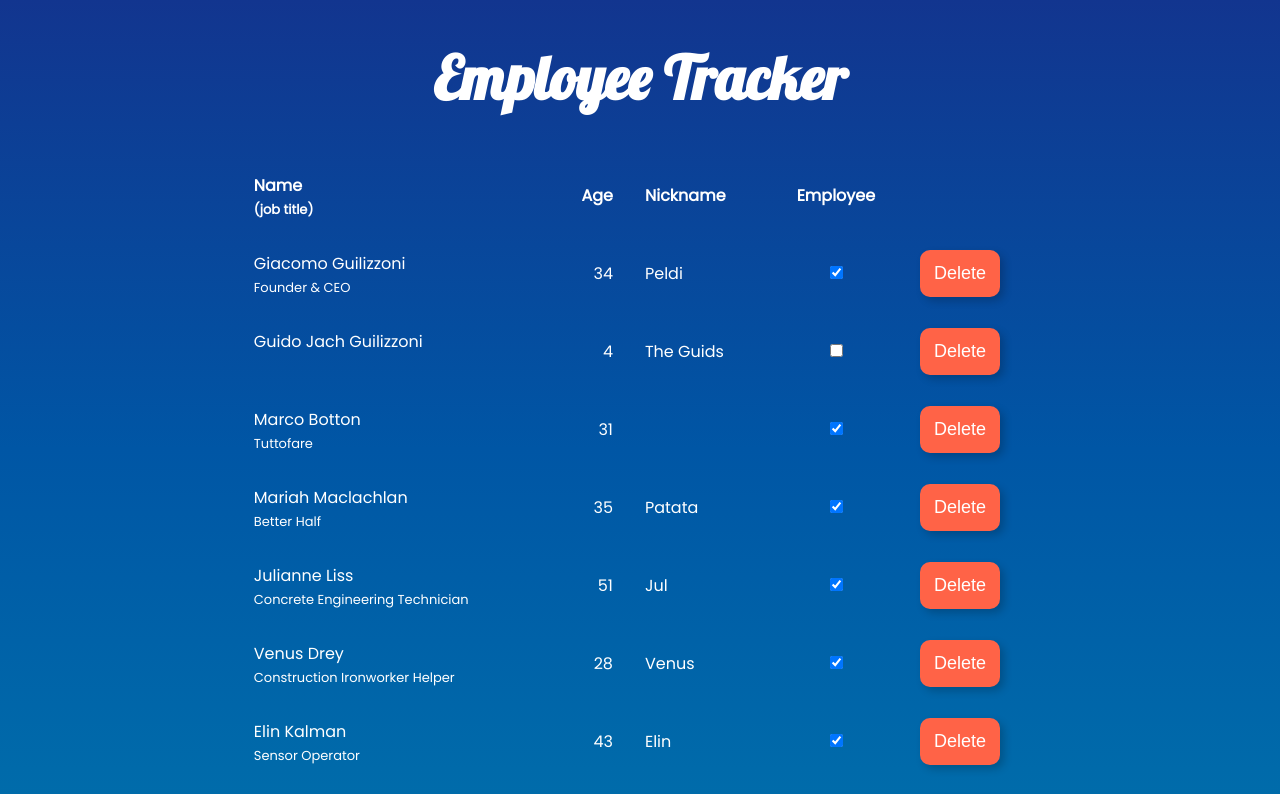
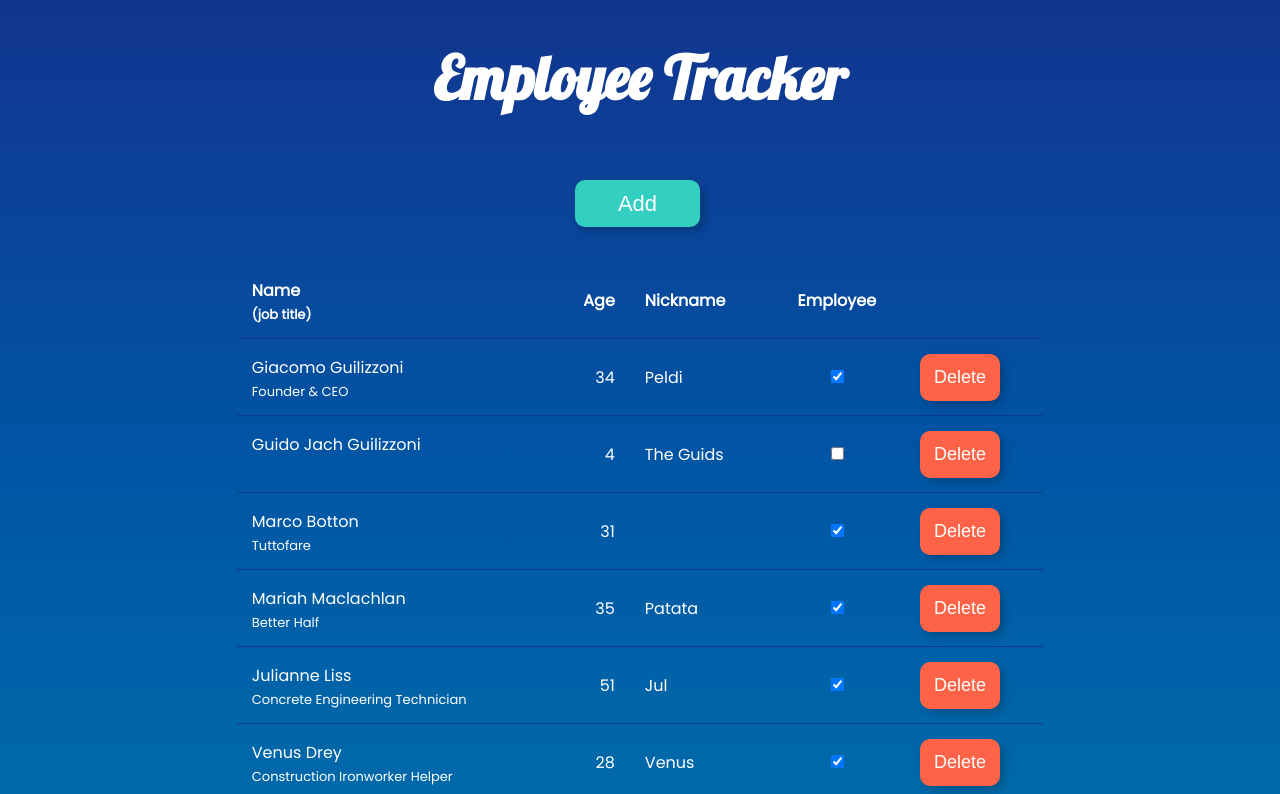
Before and after one commit to Norlandia/employee-tracker, a React (Create React App) app: page / in a window 1280 px wide. Shown: the top 794 px of the page. Built offline with nearby package versions, Linux system fonts and the light colour scheme.

Commit message:
feat(styles.css): add separator line between rows

```diff
--- a/public/index.html
+++ b/public/index.html
@@ -3,7 +3,10 @@
   <head>
     <meta charset="utf-8" />
     <link rel="shortcut icon" href="%PUBLIC_URL%/favicon.ico" />
-    <link href="https://fonts.googleapis.com/css?family=Lobster|Poppins" rel="stylesheet">
+    <link
+      href="https://fonts.googleapis.com/css?family=Lobster|Poppins"
+      rel="stylesheet"
+    />
     <meta
       name="viewport"
       content="width=device-width, initial-scale=1, shrink-to-fit=no"
--- a/src/containers/EmployeeListApp.js
+++ b/src/containers/EmployeeListApp.js
@@ -17,6 +17,7 @@ class EmployeeListApp extends Component {
     return (
       <div className="container">
         <h1 className="page-title">Employee Tracker</h1>
+        <button className="add-button">Add</button>
         <EmployeeList
           employees={this.state.employees}
           delete={this.handleDelete}
--- a/src/styles.css
+++ b/src/styles.css
@@ -20,13 +20,16 @@ body {
 table {
   margin: auto;
   min-width: 63%;
+  border-collapse: collapse;
 }
 
 tr {
   height: 20px;
+  border-bottom: 1px solid #12358f;
 }
 
-td, th {
+td,
+th {
   padding: 0 15px;
 }
 
@@ -67,6 +70,21 @@ td, th {
   text-align: right;
 }
 
+.add-button {
+  height: 47px;
+  width: 125px;
+  border: none;
+  margin: 25px 5px 35px 0;
+  padding: 0;
+  border-radius: 10px;
+  background-color: #33cfc0;
+  cursor: pointer;
+  font-size: 22px;
+  color: white;
+  align-self: center;
+  box-shadow: 4px 4px 8px 0 rgba( 0, 0, 0, .2 );
+}
+
 .delete {
   align-self: flex-end;
   background-color: tomato;
```
Also changed, not shown: src/components/Employee.js (+9 -2 lines), src/components/EmployeeList.js (+6 -1 lines).
